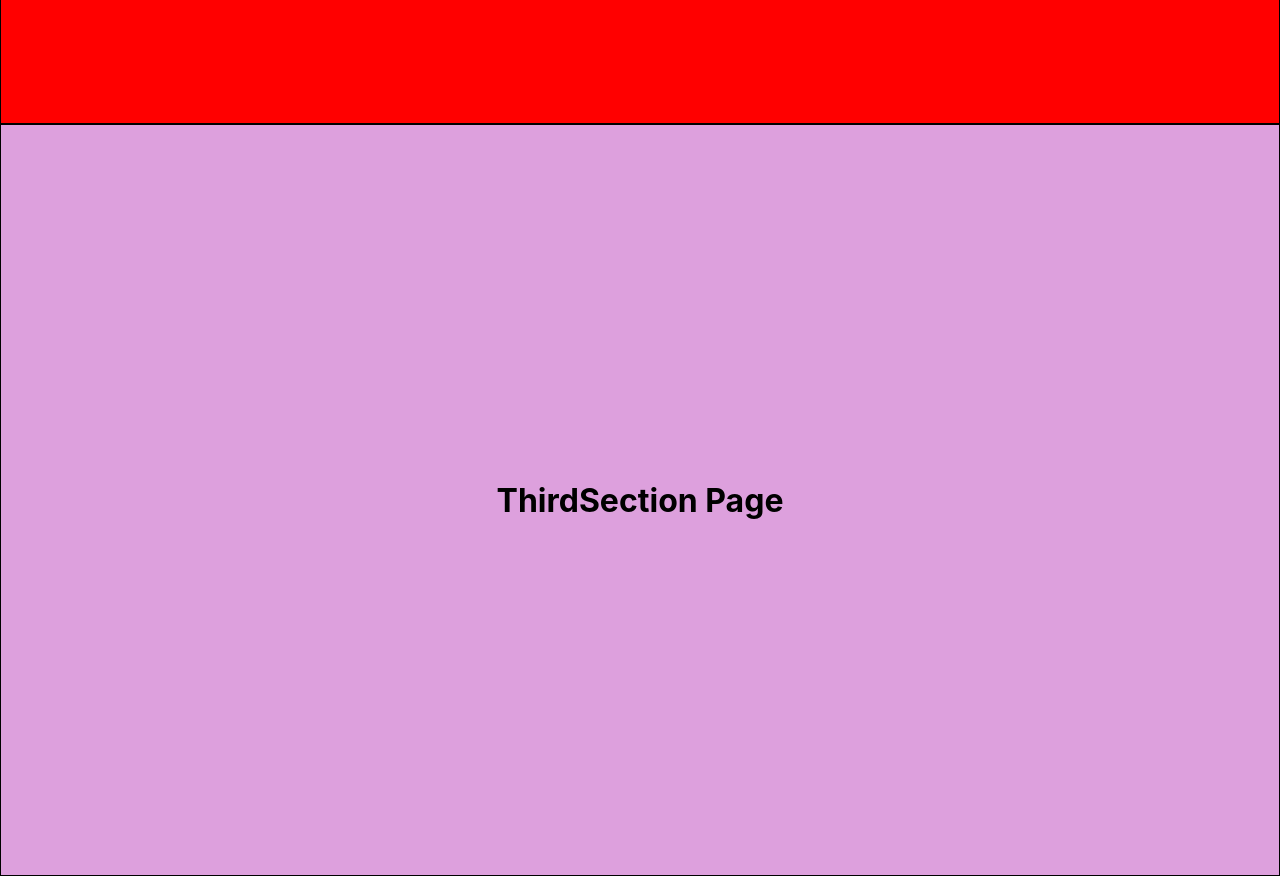
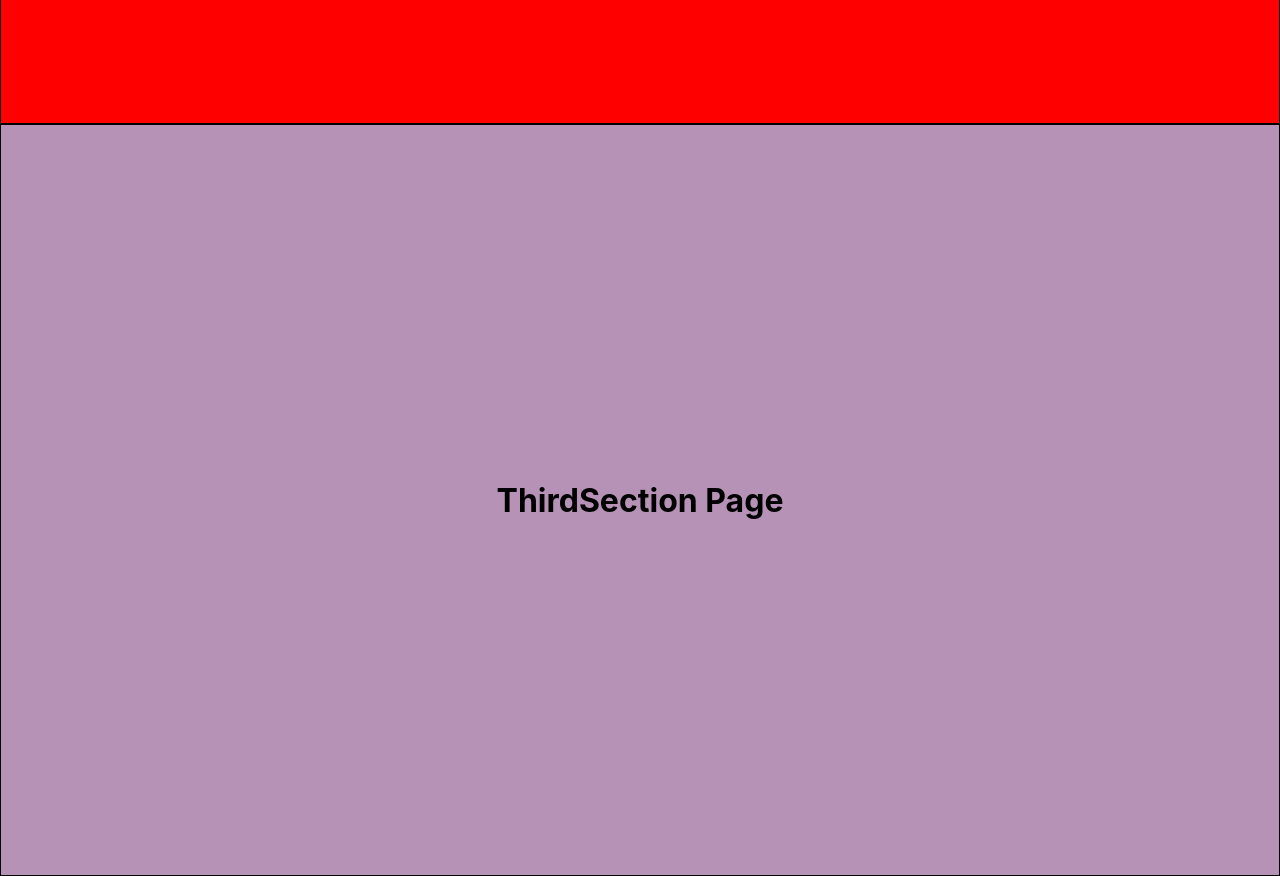
Before and after one commit to Leonita27/Fitness-LandPage-App, a React (Create React App) app: page / in a window 1280 px wide. Shown: the part 1380-2256 px from the top of the page. Built offline with nearby package versions, Linux system fonts and the light colour scheme.

Commit message:
add some changes

```diff
--- a/src/screens/landingpage/ThirdSection/ThirdSectionStyle.css
+++ b/src/screens/landingpage/ThirdSection/ThirdSectionStyle.css
@@ -2,7 +2,7 @@
     width:'100%';
     height: 750px;
     border: 1px solid black;
-    background-color:plum;
+    background-color:rgb(183, 146, 183);
     align-items: center;
     display: flex;
     justify-content: center;
```
